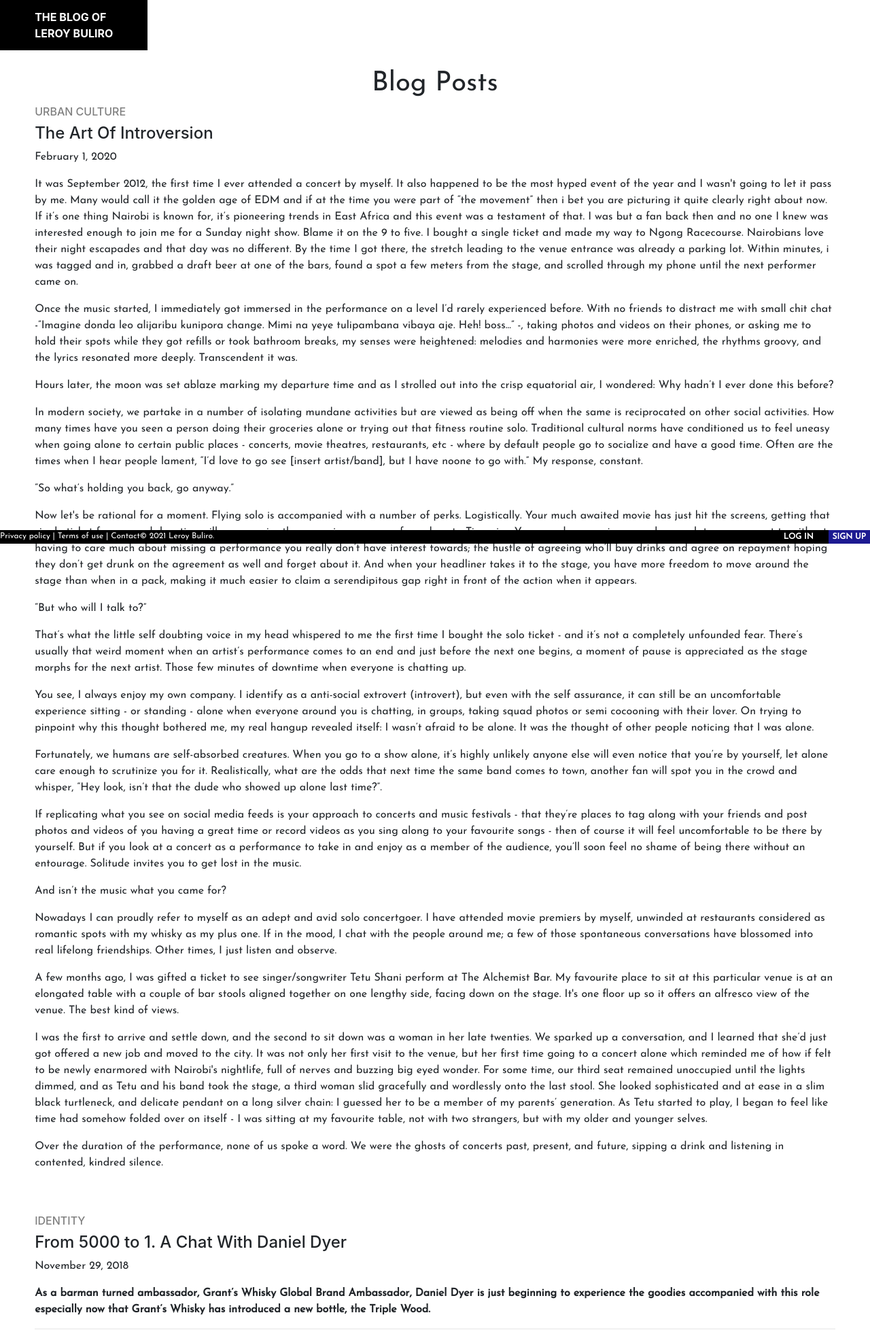
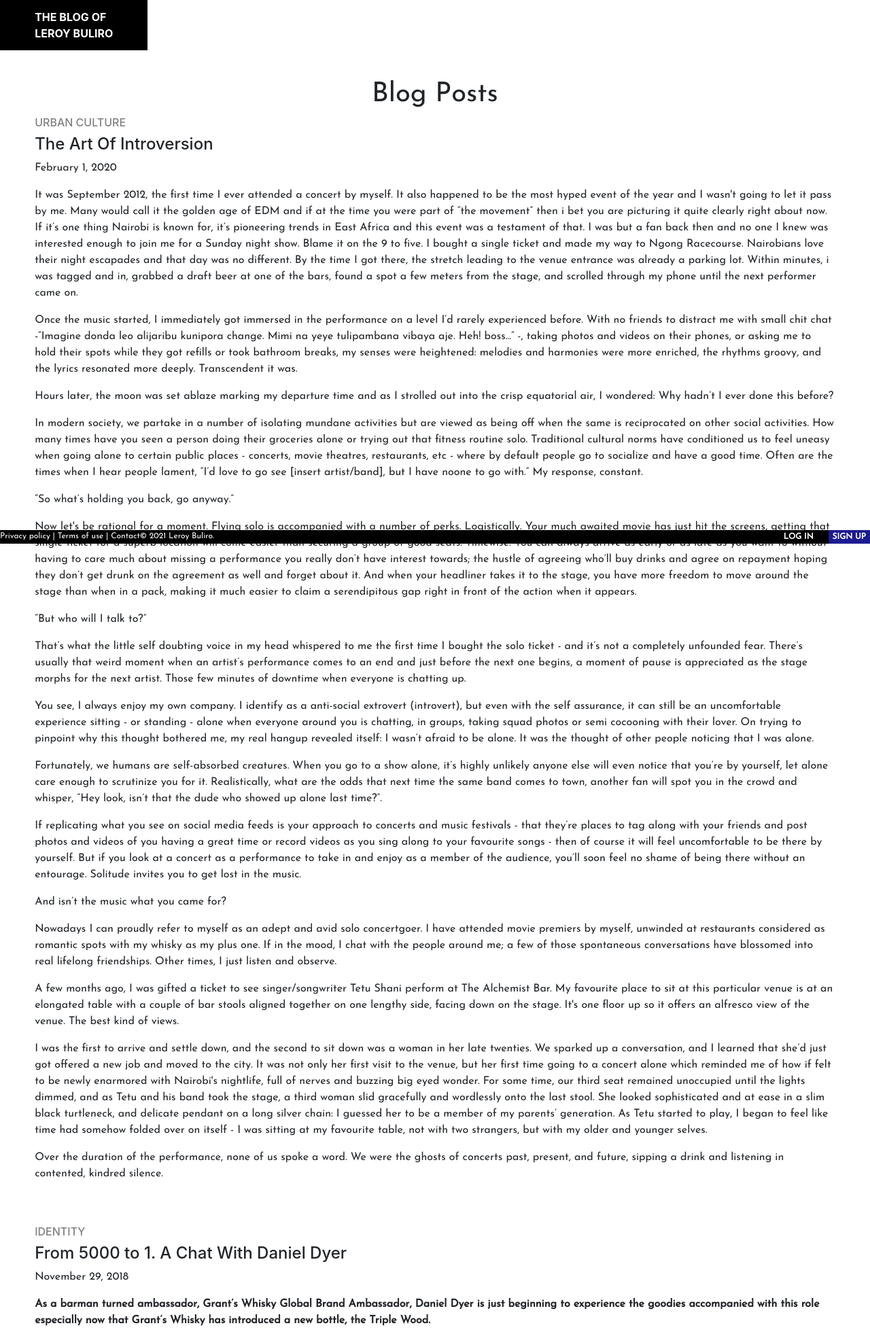
Before and after one commit to leroysb/webapp, a Django app: page /blogapp/blog in a window 1280 px wide. Shown: the top 1960 px of the page at 68% size. Run offline with Django 3.2, Linux system fonts and the light colour scheme; some libraries are stand-ins or nearby versions.

Commit message:
cascading elements detected

```diff
--- a/blogapp/static/blogapp/styles.css
+++ b/blogapp/static/blogapp/styles.css
@@ -5,13 +5,6 @@ p, li, .recipe-list, h1{
 
 body {
   font-family: 'Josefin Sans', sans-serif;
-}
-
-.page-container {
-    width: 100%;
-    padding: 4%;
-    padding-top: 2%;
-    padding-bottom: 2%;
 }
 
 /* BLOG SECTION*/
--- a/blogapp/templates/blogapp/blog.html
+++ b/blogapp/templates/blogapp/blog.html
@@ -46,14 +46,14 @@
 
     <body>
 
-        <nav style="background-color: black; position:relative; max-width: 100%; padding: 1% 4%; display: inline-block;">
+        <nav style="top: 0%; background-color: black; position: fixed; max-width: 100%; padding: 1% 4%; display: inline-block;">
             <a style="align-self: center; color: white; font-weight:bolder; text-decoration: none;" href="#">THE BLOG OF<br>LEROY BULIRO</a>
             <!--a href="#"><img src="{% static 'blogapp/img/title.png' %}" alt="logo" style="max-height: 100%;"></a-->
         </nav>
 
 
 
-        <div class="page-container">
+        <div style="width: 100%; padding: 4%; padding-bottom: 2%; margin-top: 4em;">
             <h1 style="text-align: center; font-family: 'Josefin Sans', sans-serif;">Blog Posts</h1>
 
             <div class="blog-post">
@@ -147,7 +147,7 @@
 
                     <p style="font-family: 'Josefin Sans', sans-serif; font-size: 2.6em;"><strong>Leroy Buliro Dives In Podcast</strong></p>
                     <br>
-                    <p style="font-size: 18px;">Leroy Buliro Dives In is a meandering conversation with activists, artists, industry professionals, and everyday folks. We want to tell their stories, talk about topics close to their heart, and yeah, just have a nice conversation with host Leroy Buliro.</p>
+                    <p style="font-size: 18px;">Leroy Buliro Dives In is a meandering conversation with activists, artists, industry professionals, and everyday folks. We want to tell their stories, talk about topics close to their heart, and yeah, just have a nice conversation.</p>
                     <p><strong>LISTEN & SUBSCRIBE</strong></p>
                     <ul>
                         <li><a href="https://podcasts.apple.com/us/podcast/kubonga-podcast/id1470474649?uo=4" target="_blank">Apple Podcasts</a></li>
```
